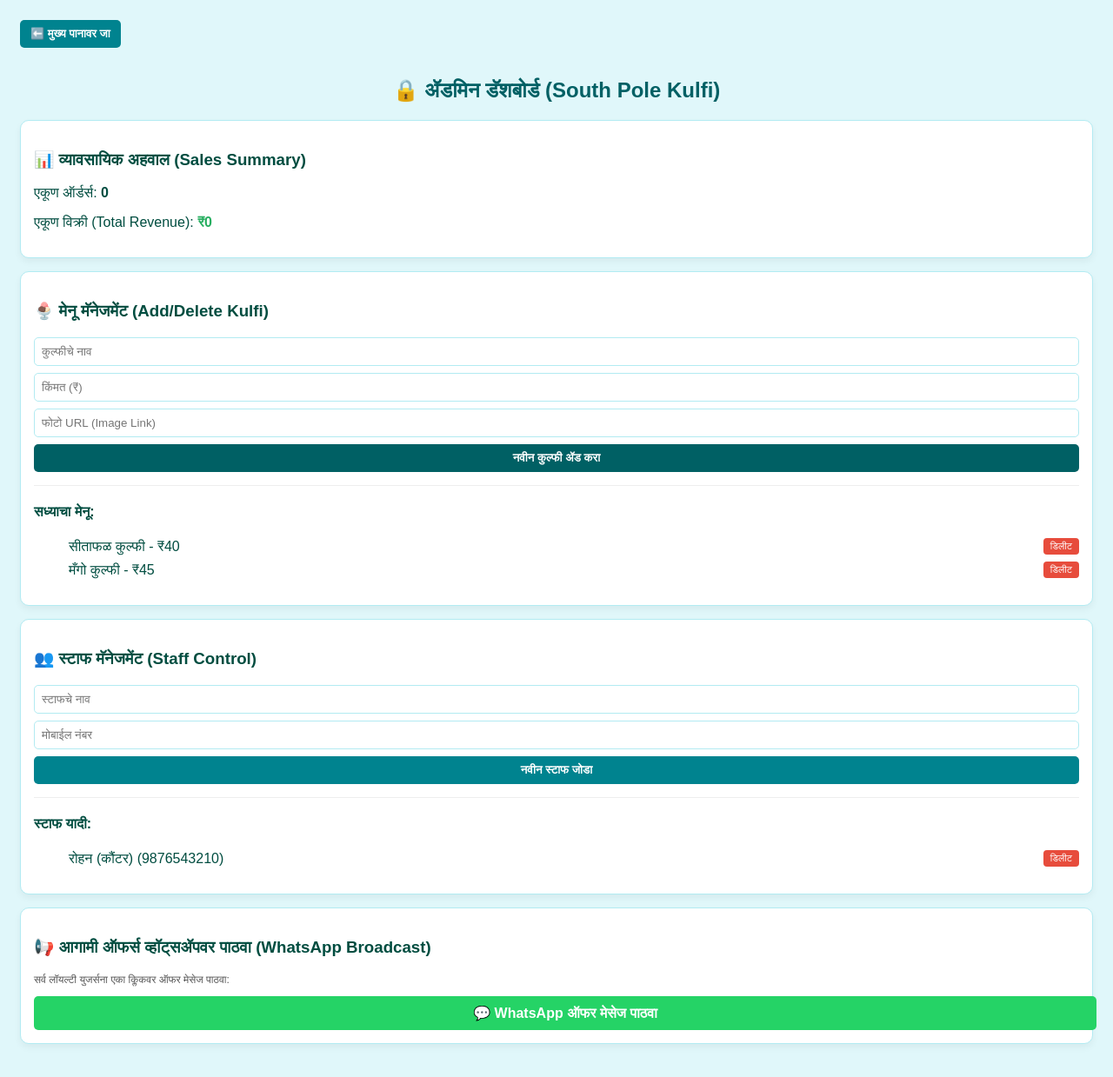
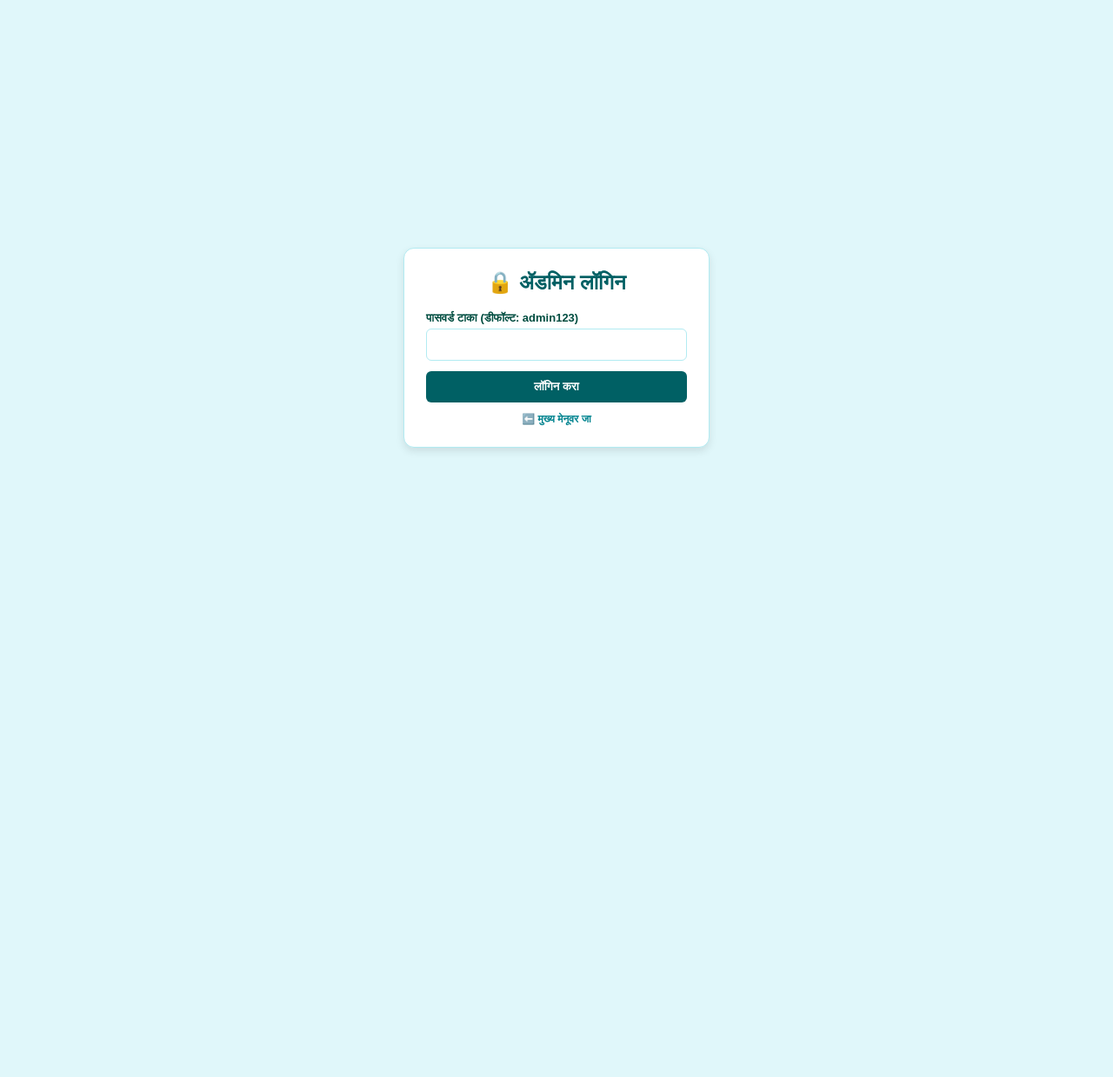
Before and after one commit to naturalkulfi1/south-pole-Natural-kulfi, a Flask app: page /admin in a window 1280 px wide. Shown: the whole page at 87% size. After the commit the page ends 519 px from the top, so only its background shows below. Run offline with Flask 3, Linux system fonts and the light colour scheme; the visitor is signed in with stand-in values (Sample User, id 1).

Commit message:
Update admin_panel.html

```diff
--- a/templates/admin_panel.html
+++ b/templates/admin_panel.html
@@ -3,78 +3,31 @@
 <head>
     <meta charset="UTF-8">
     <meta name="viewport" content="width=device-width, initial-scale=1.0">
-    <title>Admin Panel - South Pole Kulfi</title>
+    <title>Admin Login - South Pole Kulfi</title>
     <style>
-        body { font-family: sans-serif; background: #e0f7fa; padding: 15px; color: #004d40; }
-        h2 { color: #006064; text-align: center; }
-        .card { background: white; padding: 15px; border-radius: 10px; margin-bottom: 15px; box-shadow: 0 4px 8px rgba(0,0,0,0.05); border: 1px solid #b2ebf2; }
-        .back-btn { display: inline-block; margin-bottom: 15px; text-decoration: none; background: #00838f; color: white; padding: 8px 12px; border-radius: 5px; font-size: 13px; font-weight: bold; }
-        .form-group { margin-bottom: 8px; }
-        .form-group input { width: 100%; padding: 8px; border: 1px solid #b2ebf2; border-radius: 5px; box-sizing: border-box; }
-        .btn { background: #006064; color: white; border: none; padding: 8px 12px; border-radius: 5px; font-weight: bold; cursor: pointer; width: 100%; }
-        .delete-btn { background: #e74c3c; color: white; text-decoration: none; padding: 3px 8px; border-radius: 4px; font-size: 11px; }
+        body { font-family: sans-serif; background: #e0f7fa; display: flex; justify-content: center; align-items: center; height: 100vh; margin: 0; }
+        .login-box { background: white; padding: 25px; border-radius: 12px; box-shadow: 0 4px 10px rgba(0,0,0,0.1); width: 300px; border: 1px solid #b2ebf2; }
+        h2 { color: #006064; text-align: center; margin-top: 0; }
+        .form-group { margin-bottom: 12px; }
+        .form-group label { display: block; font-size: 13px; font-weight: bold; color: #004d40; margin-bottom: 4px; }
+        .form-group input { width: 100%; padding: 10px; border: 1px solid #b2ebf2; border-radius: 6px; box-sizing: border-box; }
+        .btn { width: 100%; padding: 10px; background: #006064; color: white; border: none; border-radius: 6px; font-weight: bold; cursor: pointer; }
+        .error { color: #e74c3c; font-size: 12px; text-align: center; margin-bottom: 10px; font-weight: bold; }
+        .back-link { display: block; text-align: center; margin-top: 12px; color: #00838f; text-decoration: none; font-size: 12px; font-weight: bold; }
     </style>
 </head>
 <body>
-    <a href="/" class="back-btn">⬅️ मुख्य पानावर जा</a>
-    <h2>🔒 ॲडमिन डॅशबोर्ड (South Pole Kulfi)</h2>
-
-    <!-- सेल्स समरी -->
-    <div class="card">
-        <h3>📊 व्यावसायिक अहवाल (Sales Summary)</h3>
-        <p>एकूण ऑर्डर्स: <b>{{ total_orders }}</b></p>
-        <p>एकूण विक्री (Total Revenue): <b style="color: #27ae60;">₹{{ total_sales }}</b></p>
+    <div class="login-box">
+        <h2>🔒 ॲडमिन लॉगिन</h2>
+        {% if error %}<div class="error">{{ error }}</div>{% endif %}
+        <form method="POST">
+            <div class="form-group">
+                <label>पासवर्ड टाका (डीफॉल्ट: admin123)</label>
+                <input type="password" name="password" required>
+            </div>
+            <button type="submit" class="btn">लॉगिन करा</button>
+        </form>
+        <a href="/" class="back-link">⬅️ मुख्य मेनूवर जा</a>
     </div>
-
-    <!-- मेनू मॅनेजमेंट (Add/Delete/Update) -->
-    <div class="card">
-        <h3>🍨 मेनू मॅनेजमेंट (Add/Delete Kulfi)</h3>
-        <form action="/admin/add_menu" method="POST">
-            <div class="form-group"><input type="text" name="name" placeholder="कुल्फीचे नाव" required></div>
-            <div class="form-group"><input type="number" name="price" placeholder="किंमत (₹)" required></div>
-            <div class="form-group"><input type="text" name="image" placeholder="फोटो URL (Image Link)" required></div>
-            <button type="submit" class="btn">नवीन कुल्फी ॲड करा</button>
-        </form>
-        <hr style="margin: 15px 0; border: 0; border-top: 1px solid #eee;">
-        <h4>सध्याचा मेनू:</h4>
-        <ul>
-            {% for item in menu %}
-            <li style="margin-bottom: 8px; display: flex; justify-content: space-between; align-items: center;">
-                <span>{{ item.name }} - ₹{{ item.price }}</span>
-                <a href="/admin/delete_menu/{{ item.id }}" class="delete-btn">डिलीट</a>
-            </li>
-            {% endfor %}
-        </ul>
-    </div>
-
-    <!-- स्टाफ मॅनेजमेंट (Add/Delete Staff) -->
-    <div class="card">
-        <h3>👥 स्टाफ मॅनेजमेंट (Staff Control)</h3>
-        <form action="/admin/add_staff" method="POST">
-            <div class="form-group"><input type="text" name="staff_name" placeholder="स्टाफचे नाव" required></div>
-            <div class="form-group"><input type="tel" name="staff_phone" placeholder="मोबाईल नंबर" required></div>
-            <button type="submit" class="btn" style="background-color: #00838f;">नवीन स्टाफ जोडा</button>
-        </form>
-        <hr style="margin: 15px 0; border: 0; border-top: 1px solid #eee;">
-        <h4>स्टाफ यादी:</h4>
-        <ul>
-            {% for s in staff %}
-            <li style="margin-bottom: 8px; display: flex; justify-content: space-between; align-items: center;">
-                <span>{{ s.name }} ({{ s.phone }})</span>
-                <a href="/admin/delete_staff/{{ s.id }}" class="delete-btn">डिलीट</a>
-            </li>
-            {% endfor %}
-        </ul>
-    </div>
-
-    <!-- व्हॉट्सॲप ऑफर्स ब्रॉडकास्ट सिम्युलेटर -->
-    <div class="card">
-        <h3>📢 आगामी ऑफर्स व्हॉट्सॲपवर पाठवा (WhatsApp Broadcast)</h3>
-        <p style="font-size: 12px; color: #555;">सर्व लॉयल्टी युजर्सना एका क्लिकवर ऑफर मेसेज पाठवा:</p>
-        <a href="https://wa.me/?text=Hello%20from%20South%20Pole%20Natural%20Kulfi!%20Exciting%20new%20flavours%20are%20live%20now.%20Visit%20today!" target="_blank" class="btn" style="background-color: #25D366; text-align: center; text-decoration: none; display: block; padding: 10px;">
-            💬 WhatsApp ऑफर मेसेज पाठवा
-        </a>
-    </div>
-
 </body>
 </html>
```
